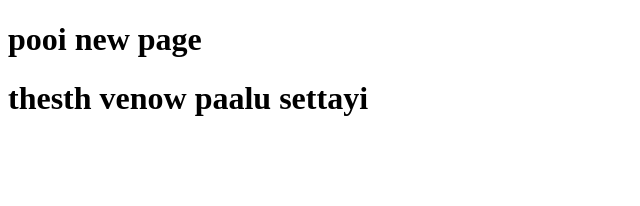
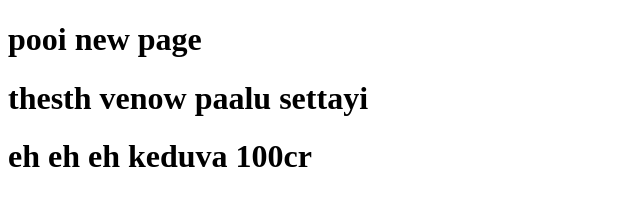
Before and after one commit to Hiranjith/gitSample, a plain HTML site: page hi.html in a window 1280 px wide. Shown: the whole page, without its empty margins (0-640 px from the left). Drawn offline with Linux system fonts and the light colour scheme.

Commit message:
modified hi page from pro

```diff
--- a/hi.html
+++ b/hi.html
@@ -9,5 +9,6 @@
 <body>
     <h1>pooi new page</h1>
     <h1>thesth venow paalu settayi</h1>
+    <h1>eh eh eh keduva 100cr</h1>
 </body>
 </html>
```
